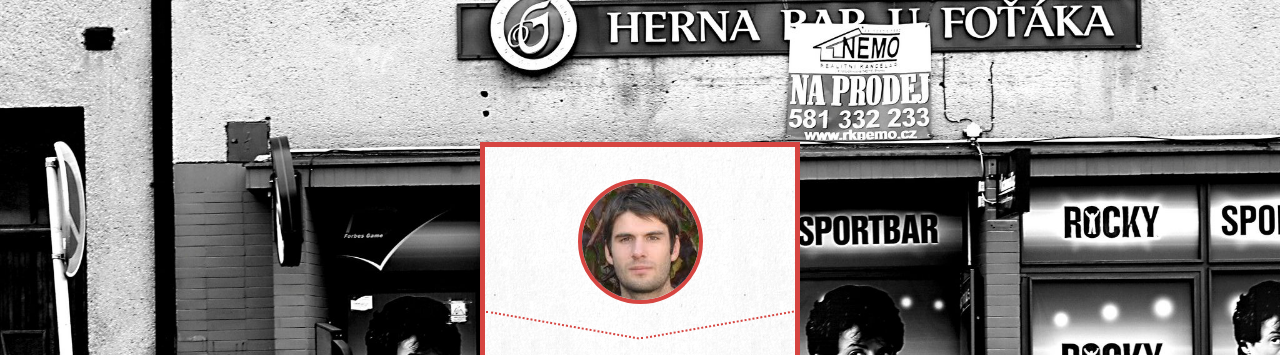
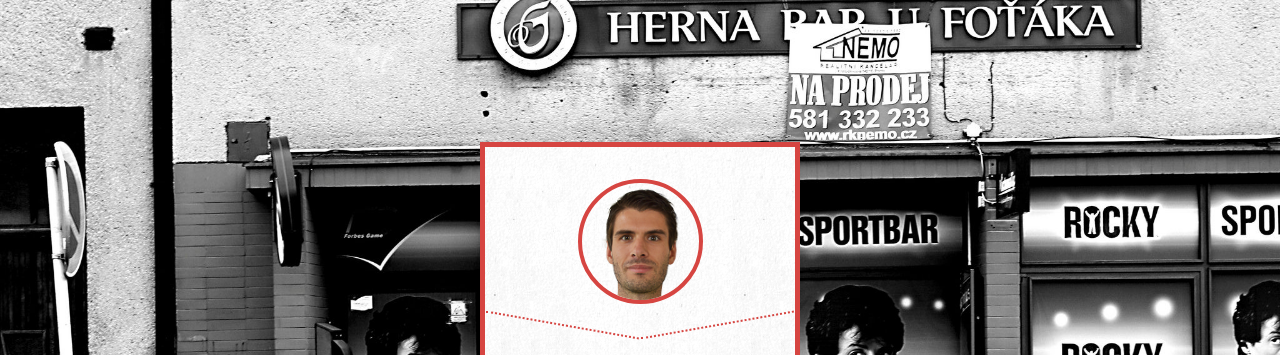
Before and after one commit to jbdelhommeau/jbdelhommeau.github.io, a plain HTML site: page index.html in a window 1280 px wide. Shown: the top 355 px of the page. Drawn offline with nearby package versions, Linux system fonts and the light colour scheme.

Commit message:
misc(me.png): update me picture

```diff
--- a/index.html
+++ b/index.html
@@ -23,7 +23,7 @@
             <div class="v-card">
             	<div class="wrap-avatar">
                 	<div class="avatar">
-                		<img src="images/me.jpg" alt="Jean-Baptiste Delhommeau" />
+                		<img src="images/me.png" alt="Jean-Baptiste Delhommeau" />
                 		<div class="emo fa fa-smile-o"></div>
                 	</div>
                 </div>
--- a/styles/main.css
+++ b/styles/main.css
@@ -36,7 +36,6 @@
     left: 0;
     width: 320px;
     height: 516px;
-
     border: 5px solid #D64541;
     background: url(../images/bg-paper.jpg);
     text-align: center;
@@ -61,7 +60,7 @@
     width: 125px;
     height: 125px;
     border: 4px solid #D64541;
-    background-color: #D64541;
+    background-color: transparent;
     -webkit-border-radius: 50%;
     -moz-border-radius: 50%;
     border-radius: 50%;
@@ -80,10 +79,10 @@
         -moz-transform: rotate(180deg) scaleX(-1.2) scaleY(-1.2);
         -ms-transform: rotate(180deg) scaleX(-1.2) scaleY(-1.2);
         transform: rotate(180deg) scaleX(-1.2) scaleY(-1.2);
+        background-color: #D64541;
     }
 
     .v-card .wrap-avatar .avatar img {
-        margin-top: -8px;
         width: 100%;
         opacity: 1;
         -webkit-transition: opacity 0.5s 0s;
```
Also changed, not shown: images/me.jpg (deleted), images/me.png (added).
